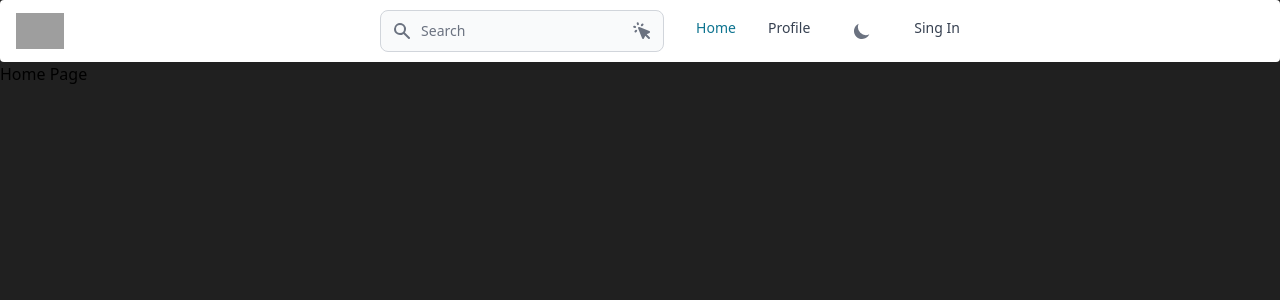
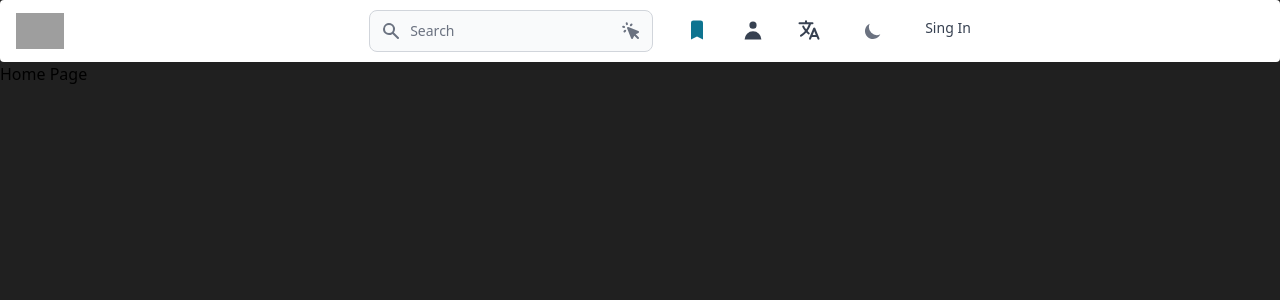
Before and after one commit to IvanSanchezMedina/FrontApp, a React (Vite) app: page / in a window 1280 px wide. Shown: the top 300 px of the page. Built offline with nearby package versions, Linux system fonts and the light colour scheme; grey boxes are pictures that could not be loaded.

Commit message:
Icons bookmark, profile

```diff
--- a/src/components/navbar.jsx
+++ b/src/components/navbar.jsx
@@ -3,7 +3,8 @@
 import { useAuth } from "../context/AuthContext"
 import { Avatar, Dropdown, Navbar, Label, TextInput } from "flowbite-react";
 import { DarkThemeToggle, Flowbite } from "flowbite-react";
-import { HiSearch,HiCursorClick} from "react-icons/hi";
+import { HiSearch, HiCursorClick, HiBookmark,HiUser } from "react-icons/hi";
+import { IoLanguage } from "react-icons/io5";
 const customTheme = {
     button: {
         color: {
@@ -63,7 +64,6 @@ function NavbarComponent() {
                         ) :
                             (
                                 <>  </>
-
                             )
                     }
 
@@ -71,21 +71,23 @@ function NavbarComponent() {
                 </div>
                 <Navbar.Collapse >
                     <div className="max-w-md">
-
                         <TextInput id="email4" type="email" icon={HiSearch} rightIcon={HiCursorClick} placeholder="Search" required />
                     </div>
-
-                    <Navbar.Link className="mt-2" href="/" active >Home </Navbar.Link>
-                    <Navbar.Link className="mt-2" href="/profile" >Profile</Navbar.Link>
-
+                    <Navbar.Link className="mt-2" href="/" active >
+                        <HiBookmark size={24}/>
+                    </Navbar.Link>
+                    <Navbar.Link className="mt-2" href="/profile" >
+                        <HiUser size={24}/>
+                    </Navbar.Link>
+                    <Navbar.Link className="mt-2" href="/profile" >
+                        <IoLanguage size={24}/>
+                    </Navbar.Link>
                     <DarkThemeToggle />
                     {isAuthenticated ? (
                         <></>
                     ) : (
                         <Navbar.Link className="mt-2" href="/login">Sing In</Navbar.Link>
-
                     )}
-
                 </Navbar.Collapse>
             </Navbar>
 
```
